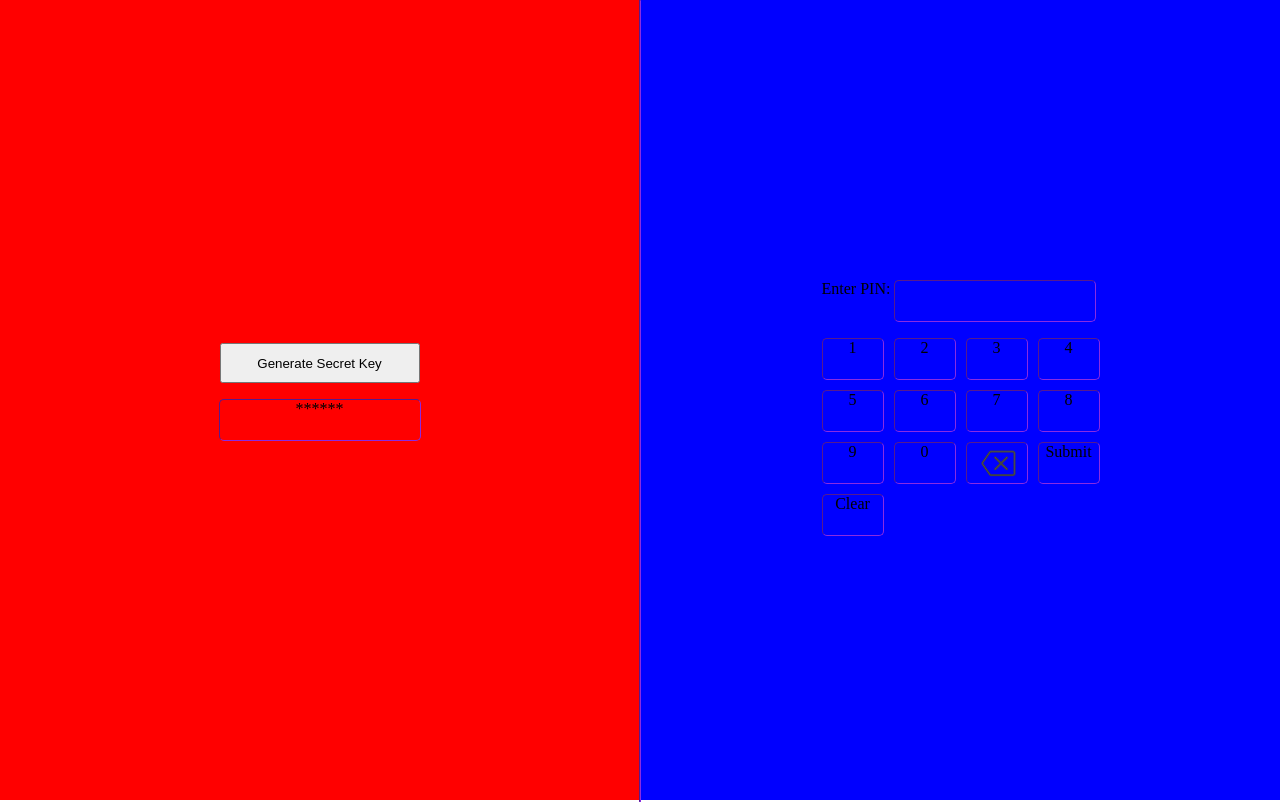
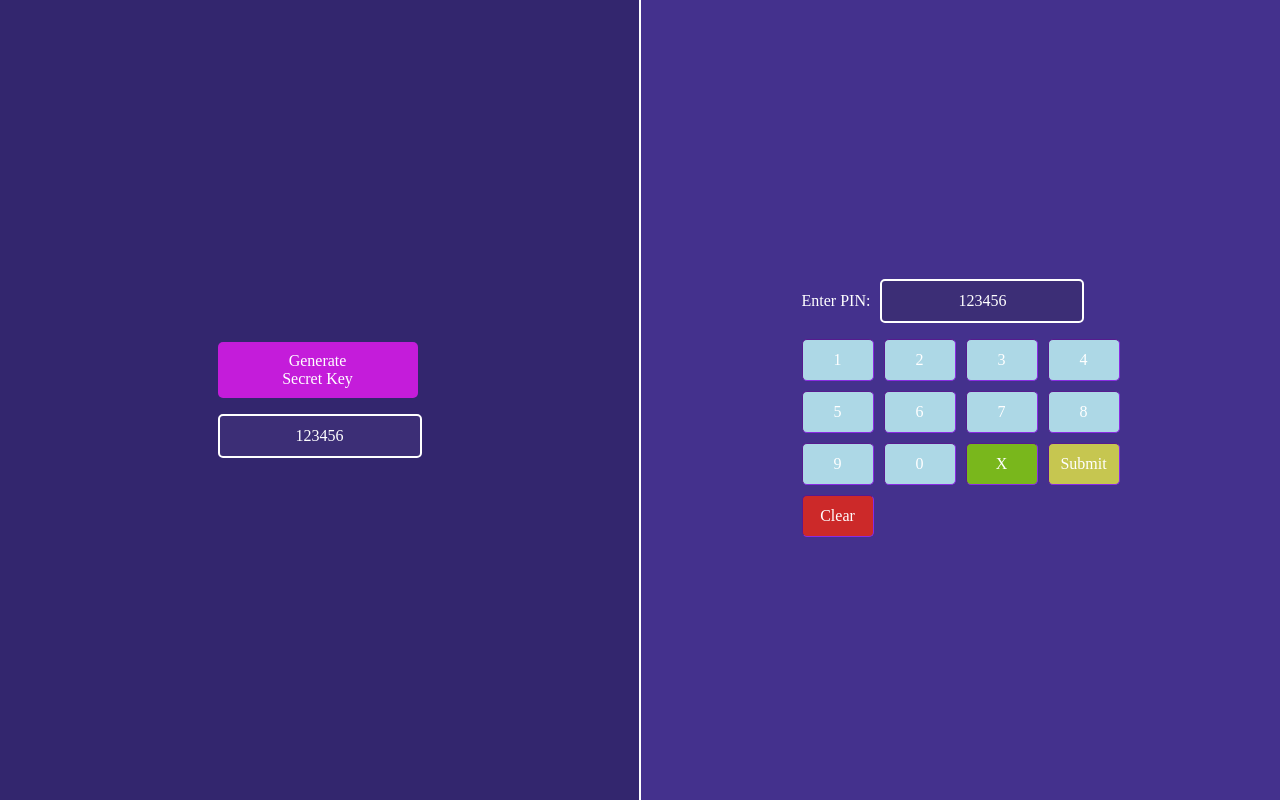
Before and after one commit to khalil5614/Assignment-1, a plain HTML site: page index.html in a window 1280 px wide. Drawn offline with Linux system fonts and the light colour scheme.

Commit message:
completed design

```diff
--- a/index.html
+++ b/index.html
@@ -1,26 +1,31 @@
 <!DOCTYPE html>
 <html lang="en">
+
 <head>
     <meta charset="UTF-8">
     <meta name="viewport" content="width=device-width, initial-scale=1.0">
     <title>Assignment 1</title>
 
-    <link rel="stylesheet" href="styles/style.css"/>
+    <link rel="stylesheet" href="styles/style.css" />
 </head>
+
 <body>
     <main>
         <div class="mainContainer">
             <div class="pinGenContainer centeredItems">
-                <button class="generatePinBtn">Generate Secret Key</button>
-                <p class="generatedPin">******</p>
+                <div>
+                    <p class="generatePinBtn centeredItems">Generate <br> Secret Key</button>
+                        <p class="generatedPin centeredItems">123456</p>
                 </div>
-            <hr class="verticalLine"/>
+
+            </div>
+            <hr class="verticalLine" />
             <div class="enteredPinContainer centeredItems">
                 <div>
 
                     <div class="enteredPinDispContainer">
                         <p>Enter PIN:</p>
-                    <p id="enteredPinDisp" class="enteredPinDisp"></p>
+                        <p id="enteredPinDisp" class="enteredPinDisp centeredItems">123456</p>
                     </div>
                     <div class="pinKeypadContainer">
                         <div class="keypadKeyCommon">1</div>
@@ -33,9 +38,9 @@
                         <div class="keypadKeyCommon">8</div>
                         <div class="keypadKeyCommon">9</div>
                         <div class="keypadKeyCommon">0</div>
-                    <div class="keypadKeyCommon"><img src="./images/erase.png"></div>
-                    <div class="keypadKeyCommon">Submit</div>
-                    <div class="keypadKeyCommon">Clear</div>
+                        <div class="keypadKeyCommon erase">X</div>
+                        <div class="keypadKeyCommon submit">Submit</div>
+                        <div class="keypadKeyCommon clear">Clear</div>
                     </div>
 
                 </div>
@@ -44,4 +49,5 @@
 
     </main>
 </body>
+
 </html>
--- a/styles/style.css
+++ b/styles/style.css
@@ -1,69 +1,75 @@
-body{
+body {
     margin: 0px;
     padding: 0px;
 }
-.mainContainer{
+
+.mainContainer {
     display: flex;
     flex-direction: row;
+    color: white;
 }
 
-.centeredItems{
+.centeredItems {
     display: flex;
-flex-direction: column;
     justify-content: center;
     align-items: center;
 }
 
-.pinGenContainer{
-    background: red;
-flex:1 ;
+.pinGenContainer {
+    background: #33266E;
+    flex: 1;
     height: 100vh;
     flex-direction: column;
 }
 
-.generatePinBtn{
+.generatePinBtn {
+    width: 200px;
+    padding: 10px 0;
+    text-align: center;
+    border-radius: 5px;
+    background-color: rgb(196, 28, 218);
+}
+
+.generatedPin {
     height: 40px;
     width: 200px;
+    border-radius: 5px;
+    border: 2px solid white;
+    background-color: #3c2e76;
+    color: white;
 }
 
-.generatedPin{
-    height: 40px;
-    width: 200px;
-    text-align: center;
-    border-radius: 5px;
-    border: 1px inset blueviolet;
-    margin-left: auto;
-    margin-right: auto;
-}
-
-.verticalLine{
+.verticalLine {
     margin-top: 0%;
-    border: 1px inset blueviolet;
+    border: 1px solid white;
     height: 100vh;
     width: 0px;
 }
-.enteredPinContainer{
+
+.enteredPinContainer {
     height: 100vh;
-   flex:1 ;
-background: blue;
+    flex: 1;
+    background: #44318D;
     display: flex;
-
     justify-content: center;
 }
-.enteredPinDispContainer{
+
+.enteredPinDispContainer {
     display: flex;
     flex-direction: row;
+    align-items: center;
 }
-.enteredPinDisp{
+
+.enteredPinDisp {
     height: 40px;
     width: 200px;
-    text-align: center;
     border-radius: 5px;
-    border: 1px inset blueviolet;
-    margin-left: auto;
-    margin-right: auto;
+    margin-left: 10px;
+    border: 2px solid white;
+    background-color: #3c2e76;
 }
-.pinKeypadContainer{
+
+.pinKeypadContainer {
     display: grid;
     grid-template-columns: 1fr 1fr 1fr 1fr;
     grid-template-rows: 1fr 1fr 1fr 1fr;
@@ -71,10 +77,28 @@ justify-content: center;
 }
 
 
-.keypadKeyCommon{
+.keypadKeyCommon {
     height: 40px;
-    width: 60px;
+    width: 70px;
     text-align: center;
     border-radius: 5px;
     border: 1px inset blueviolet;
+    display: flex;
+    justify-content: center;
+    align-items: center;
+    color: white;
+    background-color: #ADD8E6;
 }
+
+.erase {
+    background-color: rgb(121, 183, 28);
+}
+
+
+.submit {
+    background-color: rgb(198, 198, 80);
+}
+
+.clear {
+    background-color: rgb(204, 41, 41);
+}
```
Lines whose indentation alone changed are shown as unchanged.
